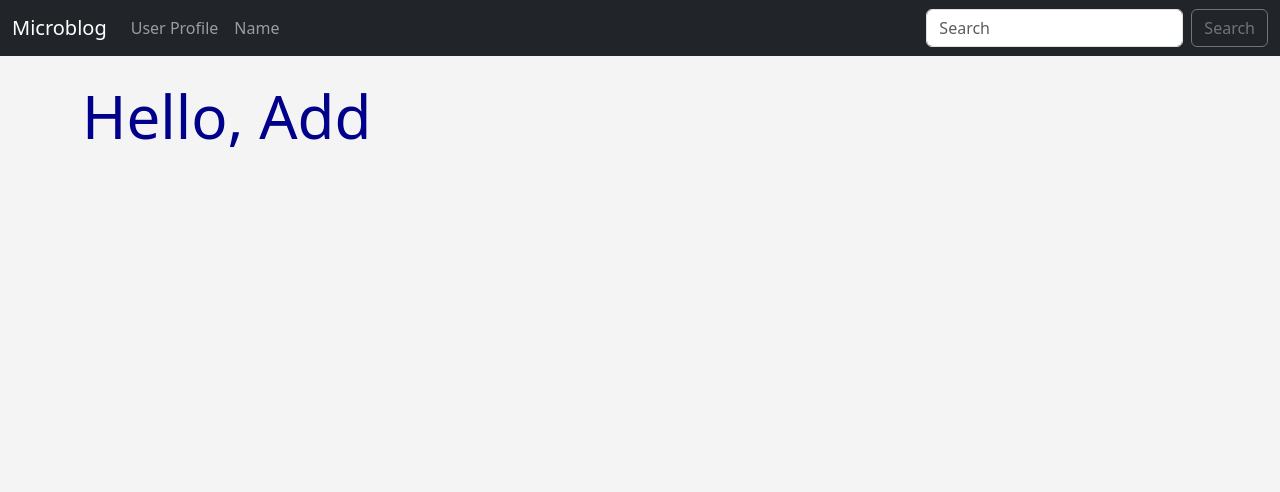
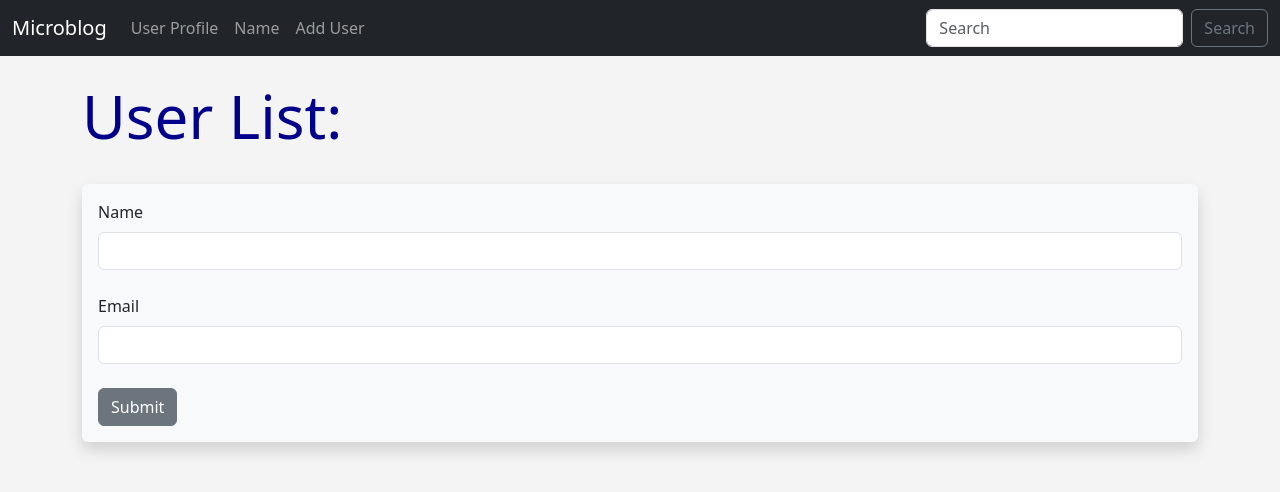
Before and after one commit to CPWu/autoscale.ca, a Flask app: page /user/add in a window 1280 px wide. Shown: the top 492 px of the page. Run offline with Flask 3, Linux system fonts and the light colour scheme.

Commit message:
Implemented SQLAlchemy

```diff
--- a/app/__init__.py
+++ b/app/__init__.py
@@ -4,8 +4,12 @@ from flask_sqlalchemy import SQLAlchemy
 from flask_migrate import Migrate
 
 app = Flask(__name__)
+
 app.config.from_object(Config)
+# Initialize DB
 db = SQLAlchemy(app)
 migrate = Migrate(app, db)
 
-from app import routes
+from app import routes, models
+app.app_context().push()
+db.create_all()
--- a/app/forms.py
+++ b/app/forms.py
@@ -12,3 +12,8 @@ class LoginForm(FlaskForm):
 class NameForm(FlaskForm):
     name = StringField("What's Your Name", validators=[DataRequired()])
     submit = SubmitField("Submit")
+
+class UserForm(FlaskForm):
+    name = StringField("Name", validators=[DataRequired()])
+    email = StringField("Email ", validators=[DataRequired()])
+    submit = SubmitField("Submit")
--- a/app/routes.py
+++ b/app/routes.py
@@ -1,7 +1,8 @@
 from flask import render_template, flash, redirect, url_for
 from app import app
-from app.forms import LoginForm, NameForm
-
+from app.forms import LoginForm, NameForm, UserForm
+from app.models import User
+from app import db
 
 @app.route("/")
 @app.route("/index")
@@ -27,6 +28,24 @@ def login():
 def user(name):
     return render_template('user.html', user_name=name)
 
+@app.route("/user/add", methods=["GET", "POST"])
+def add_user():
+    name = None
+    form = UserForm()
+    # Validate Form
+    if form.validate_on_submit():
+        user = User.query.filter_by(email=form.email.data).first()
+        if user is None:
+            user = User(name=form.name.data, email=form.email.data)
+            db.session.add(user)
+            db.session.commit()
+        name = form.name.data
+        form.name.data = ''
+        form.email.data = ''
+        flash("User Added Successfully")
+    our_users = User.query.order_by(User.date_added)
+    return render_template("add_user.html", form=form, name=name, our_users=our_users)
+
 # Create Name Page
 @app.route("/name", methods=['GET','POST'])
 def name():
--- /dev/null
+++ b/app/templates/add_user.html
@@ -0,0 +1,46 @@
+{% extends "base.html" %}
+
+{% block content %}
+
+{% for message in get_flashed_messages() %}
+<div class="alert alert-warning alert-dismissible fade show" role="alert">
+    {{ message }}
+</div>
+{% endfor %}
+
+{% if name %}
+<h1>User Added!</h1>
+<br />
+<table class="table table-hover table-bordered table-striped">
+    {% for our_user in our_users %}
+    <tr>
+        <td>{{ our_user.id }}. {{ our_user.name }} - {{ our_user.email }}</td>
+    </tr>
+    {% endfor %}
+</table>
+{% else %}
+<h1>User List:</h1>
+<br />
+<div class="shadow p-3 mb-5 bg-body-tertiary rounded">
+    <form action="" method="post">
+        {{ form.hidden_tag() }}
+
+        {{ form.name.label(class="form-label") }}
+        {{ form.name(class="form-control") }}
+        <br />
+        {{ form.email.label(class="form-label") }}
+        {{ form.email(class="form-control") }}
+        <br />
+        {{ form.submit(class="btn btn-secondary") }}
+    </form>
+</div>
+<br />
+<table class="table table-hover table-bordered table-striped">
+    {% for our_user in our_users %}
+    <tr>
+        <td>{{ our_user.id }}. {{ our_user.name }} - {{ our_user.email }}</td>
+    </tr>
+    {% endfor %}
+</table>
+{% endif %}
+{% endblock %}
--- a/app/templates/navbar.html
+++ b/app/templates/navbar.html
@@ -13,6 +13,9 @@
                 <li class="nav-item">
                     <a class="nav-link" href="{{ url_for('name') }}">Name</a>
                 </li>
+                <li class="nav-item">
+                    <a class="nav-link" href="{{ url_for('add_user') }}">Add User</a>
+                </li>
             </ul>
             <form class="d-flex" role="search">
                 <input class="form-control me-2" type="search" placeholder="Search" aria-label="Search">
```
Also changed, not shown: app/models.py (+16 -16 lines), app/app.db.
